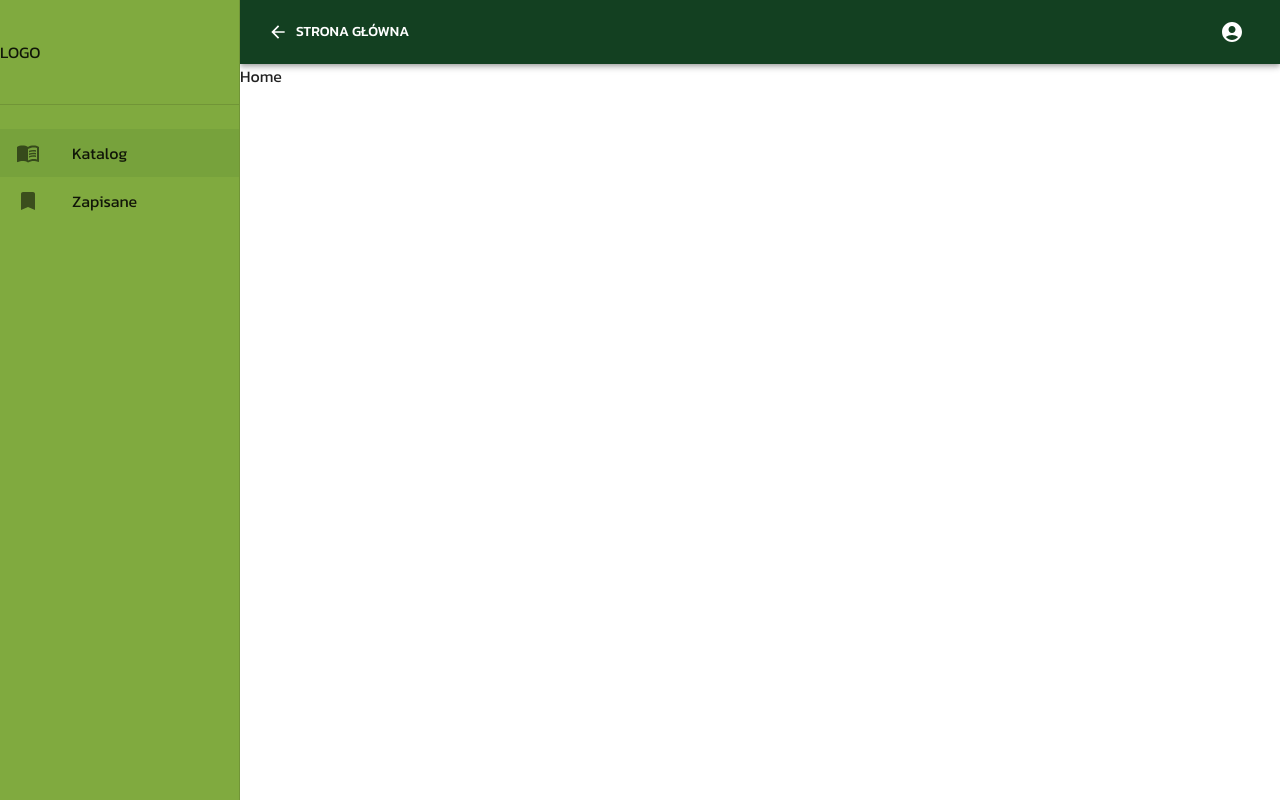
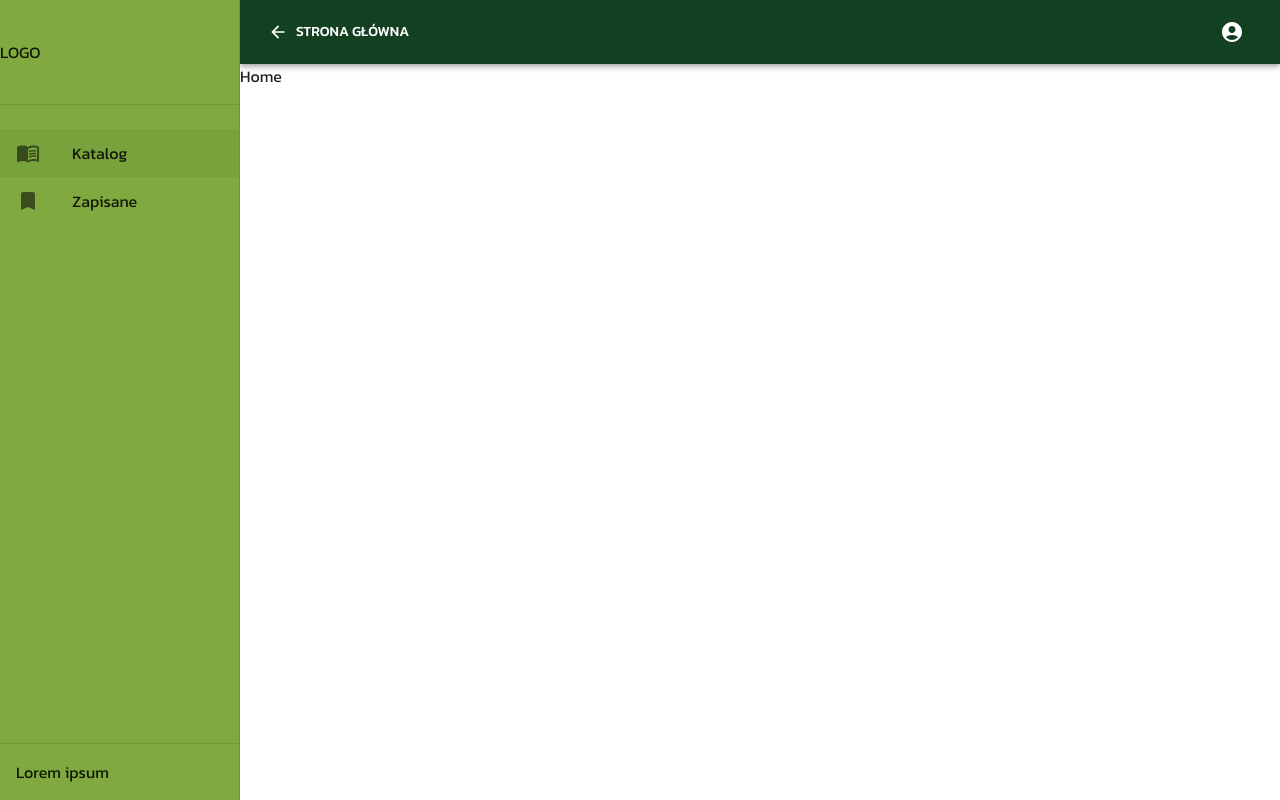
Before and after one commit to kzuraniewski/catalog, a Next.js app: page / in a window 1280 px wide. Built offline with nearby package versions, Linux system fonts and the light colour scheme.

Commit message:
sidenav bottom section

```diff
--- a/components/Sidenav.tsx
+++ b/components/Sidenav.tsx
@@ -36,6 +36,9 @@ const Sidenav = ({ ...other }: SidenavProps) => {
 					</SidenavLink>
 				</List>
 			</Box>
+
+			<Divider />
+			<Box p={2}>Lorem ipsum</Box>
 		</Drawer>
 	);
 };
```
